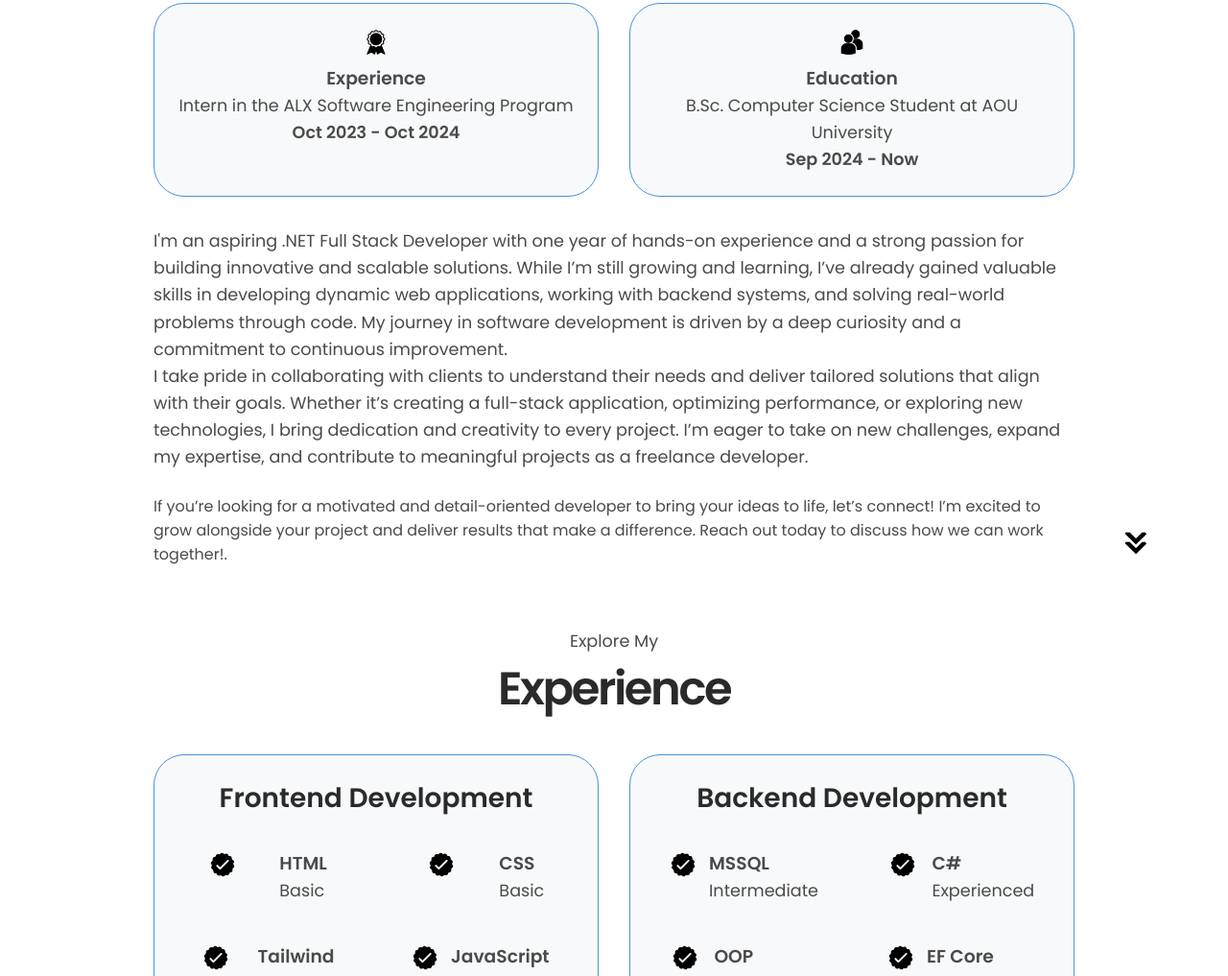
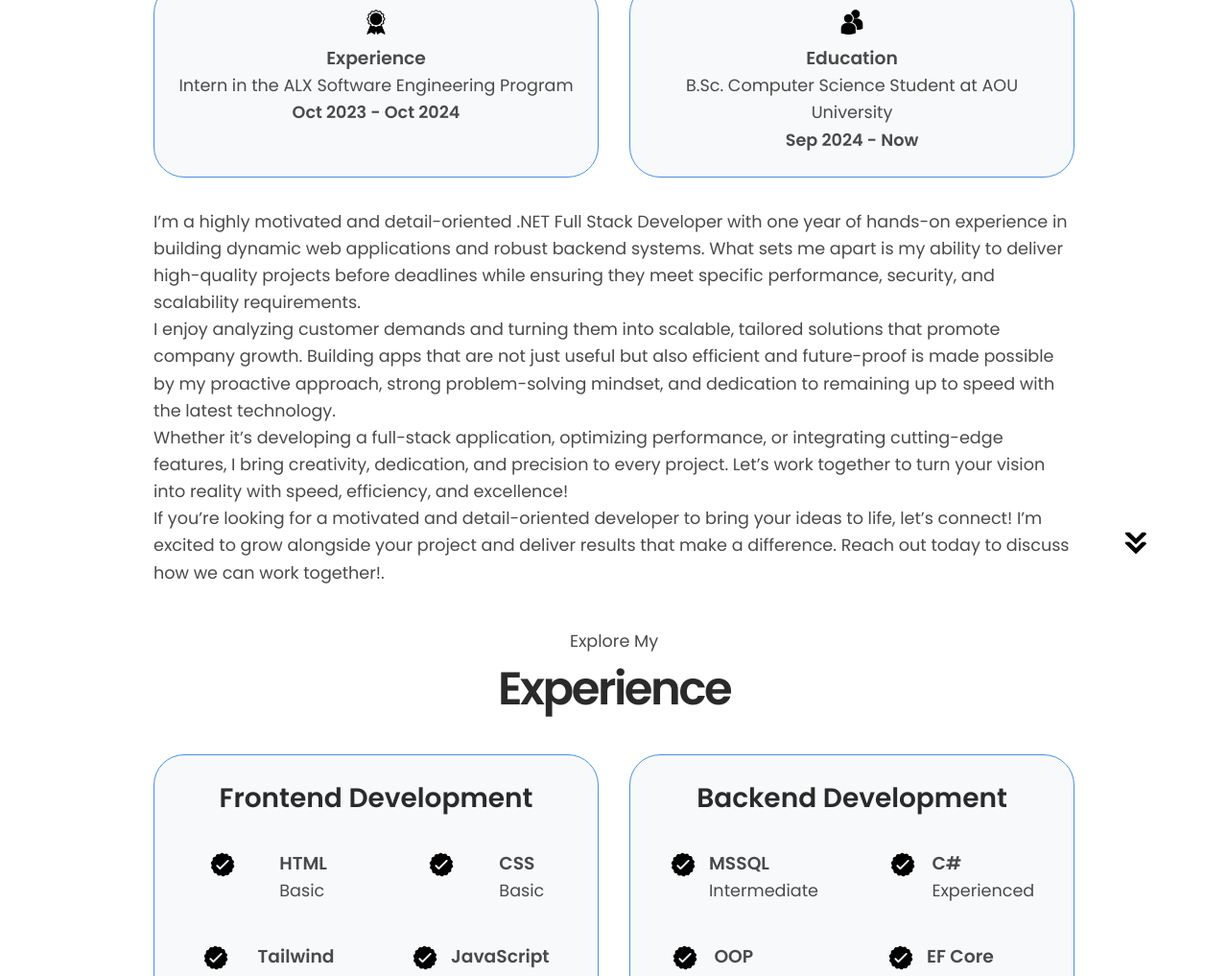
Before and after one commit to RamzyAR7/Ramzy-Portfolio, a plain HTML site: page index.html in a window 1280 px wide. Shown: the part 1042-2059 px from the top of the page at 96% size. Drawn offline with Linux system fonts and the light colour scheme.

Commit message:
Update index.html

```diff
--- a/index.html
+++ b/index.html
@@ -94,9 +94,11 @@
           </div>
           <div class="text-container">
             <p>
-              I'm an aspiring .NET Full Stack Developer with one year of hands-on experience and a strong passion for building innovative and scalable solutions. While I’m still growing and learning, I’ve already gained valuable skills in developing dynamic web applications, working with backend systems, and solving real-world problems through code. My journey in software development is driven by a deep curiosity and a commitment to continuous improvement.
+             I’m a highly motivated and detail-oriented .NET Full Stack Developer with one year of hands-on experience in building dynamic web applications and robust backend systems. What sets me apart is my ability to deliver high-quality projects before deadlines while ensuring they meet specific performance, security, and scalability requirements.
               <br />
-              I take pride in collaborating with clients to understand their needs and deliver tailored solutions that align with their goals. Whether it’s creating a full-stack application, optimizing performance, or exploring new technologies, I bring dedication and creativity to every project. I’m eager to take on new challenges, expand my expertise, and contribute to meaningful projects as a freelance developer.            </p>
+              I enjoy analyzing customer demands and turning them into scalable, tailored solutions that promote company growth. Building apps that are not just useful but also efficient and future-proof is made possible by my proactive approach, strong problem-solving mindset, and dedication to remaining up to speed with the latest technology.
+              <br />
+              Whether it’s developing a full-stack application, optimizing performance, or integrating cutting-edge features, I bring creativity, dedication, and precision to every project. Let’s work together to turn your vision into reality with speed, efficiency, and excellence!
               <br />
               If you’re looking for a motivated and detail-oriented developer to bring your ideas to life, let’s connect! I’m excited to grow alongside your project and deliver results that make a difference. Reach out today to discuss how we can work together!.
           </div>
```
